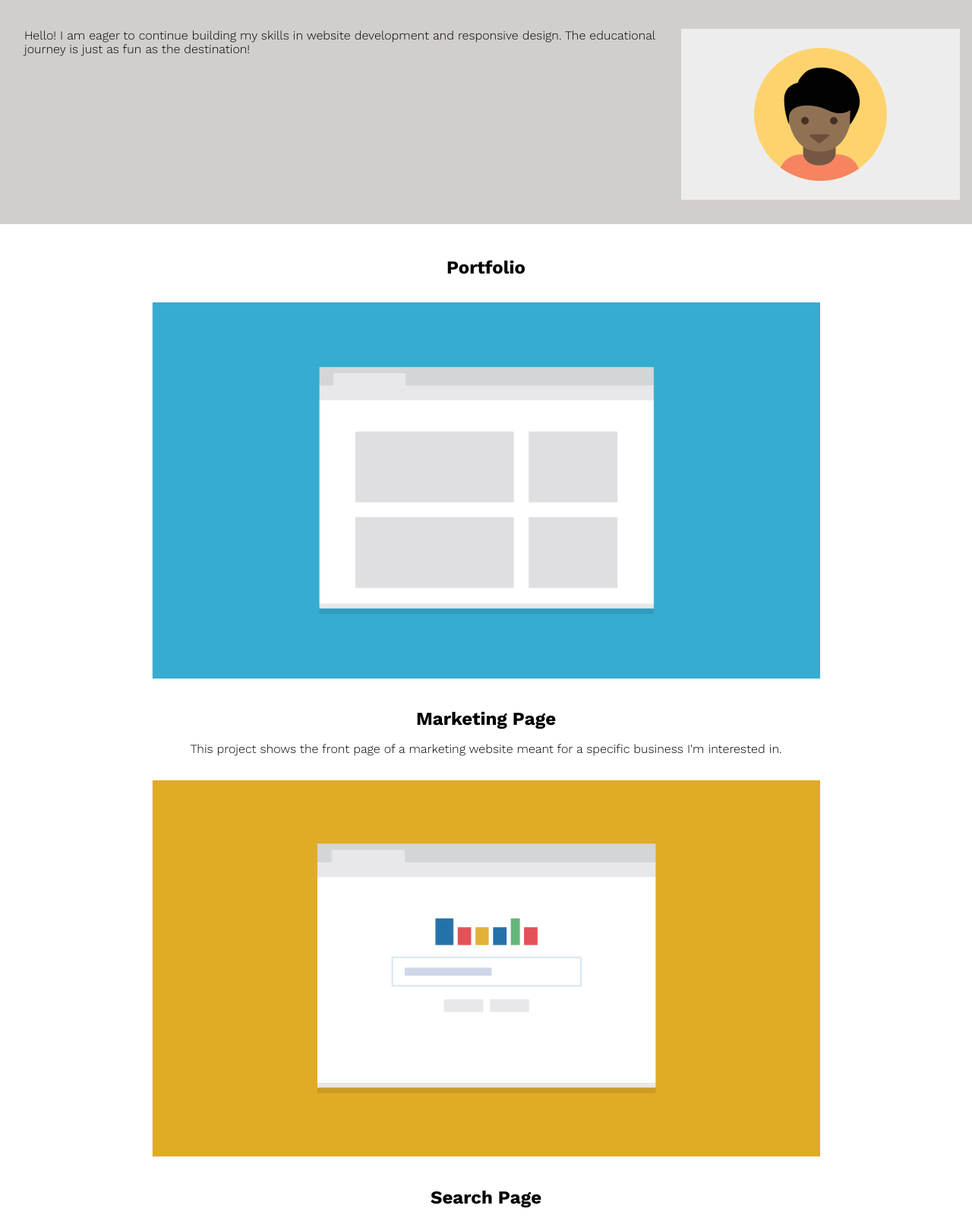
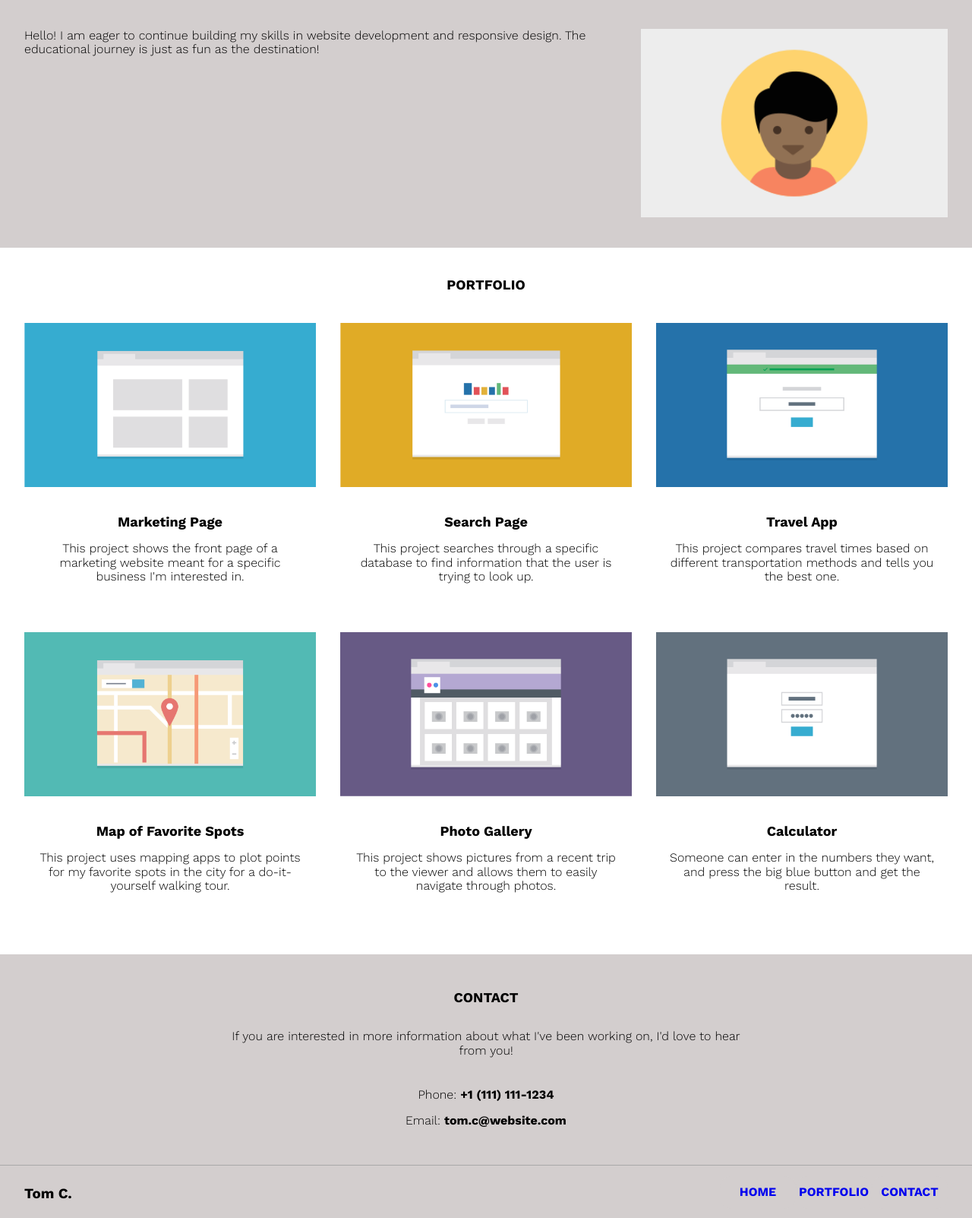
Before and after one commit to TMC50/responsive-layout-site, a plain HTML site: page index.html in a window 1280 px wide. Shown: the part 90-1693 px from the top of the page at 76% size. Drawn offline with nearby package versions, Linux system fonts and the light colour scheme.

Commit message:
Finalized HTML and updated CSS Media Queries

```diff
--- a/css/styles.css
+++ b/css/styles.css
@@ -10,7 +10,7 @@ html {
     font-weight: 300;
 }
 
-.main-header {
+.header-section {
     padding-left: 1rem;
     padding-right: 1rem;
 }
@@ -25,24 +25,33 @@ html {
 }
 
 .introduction {
-    padding-left: 1rem;
-    padding-right: 1rem;
-    padding-top: 2rem;
-    padding-bottom: 1rem;
+    padding: 1.5rem 1rem;
 }
 
-.main-contact, header, footer {
+.intro-image {
+    width: 80vw;
+}
+
+.contact-section, header, footer {
     background-color: rgb(211, 206, 206);
 }
 
 .portfolio-heading {
-    padding-top: 1em;
-    padding-bottom: 1rem;
+    padding-top: 1.5rem;
+    padding-bottom: 1.5rem;
 }
 
-.main-container {
+#portfolio {
+    text-transform: uppercase;
+}
+
+.content-section {
     padding-left: .5rem;
     padding-right: .5rem;
+    padding-bottom: 2rem;
+}
+
+.content1 {
     padding-bottom: 1rem;
 }
 
@@ -53,6 +62,7 @@ a {
 h2 {
     margin-bottom: 0;
     text-align: center;
+    font-size: 18px;
 }
 
 p {
@@ -77,26 +87,39 @@ img {
     display: none;
 }
 
-.main-contact {
-    padding-bottom: 2rem;
+.contact-section {
+    padding: 2rem 1rem;
 }
 
-.contact-item1, .contact-item2, .contact-item3 {
+#contact {
+    text-transform: uppercase;
+}
+
+.contact-item1 {
+    padding-top: 1rem;
+    padding-bottom: 2.5rem;
+    text-align: center;
+}
+
+.contact-item2, .contact-item3 {
     padding-bottom: 1rem;
     text-align: center;
 }
 
-.main-footer {
+.footer-section {
     border-top: 1px solid darkgray;
-    padding-left: 1rem;
-    padding-right: 1rem;
+    padding: .5rem 1rem;
+}
+
+.back-to-top {
+    font-weight: bold;
 }
 
 
 /*------FlexBox------*/
 
 
-.main-header {
+.header-section {
     display: flex;
     justify-content: center;
     flex-direction: column;
@@ -120,39 +143,57 @@ img {
     justify-content: center;
 }
 
-.main-container {
+.content-section {
     display: flex;
-    flex-wrap: wrap;
-    justify-content: center;
-    align-items: center;
+    flex-direction: column;
 }
 
-.main-contact {
+.contact-section {
     display: flex;
     flex-direction: column;
-    align-items: center;
+    justify-content: center;
 }
 
 .contact-items {
-    align-self: center;
     padding-top: 1rem;
 }
 
-.main-footer {
+.footer-section {
     display: flex;
     justify-content: space-between;
     align-items: center;
 }
 
 
-/*------Media Quiries------*/
+/*------Media Queries------*/
 
 @media (min-width: 768px) {
-    .main-container {
-        width: 70%;
-        max-width: 1023px;
-        margin: 0 auto;
+
+    .content-section {
+        padding-left: 0;
+        padding-right: 0;
+        margin-left: 1rem;
+        margin-right: 1rem;
+        display: flex;
+        flex-wrap: wrap;
+        flex-direction: row;
+        justify-content: space-between;
     }
+
+    .content1 {
+        width: 47vw;
+        padding-bottom: 2rem;
+    }
+
+    h2 {
+        font-size: 18px;
+    }
+
+    .header-section {
+        padding-top: 1rem;
+        padding-bottom: 2rem;
+    }
+
     .main-nav-top {
         display: flex;
         flex-direction: row;
@@ -168,10 +209,20 @@ img {
         display: flex;
         flex-direction: row-reverse;
         align-items: flex-start;
+        padding-left: 0;
+        padding-top: 0;
     }
 
     .intro-text {
         text-align: left;
+    }
+
+    .intro-image {
+        width: 35vw;
+    }
+
+    .contact-section {
+        padding: 2rem 10rem;
     }
 
     .main-nav-bottom {
@@ -186,16 +237,30 @@ img {
 }
 
 @media (min-width: 1024px) {
-    .main-container {
-        width: 70%;
-        margin: 0 auto;
+
+    .content-section {
+        padding-left: 1rem;
+        padding-right: 1rem;
+        margin-left: 1rem;
+        margin-right: 1rem;
+        display: flex;
+        flex-wrap: wrap;
+        flex-direction: row;
+        justify-content: space-between;
     }
 
-    .main-header {
+    .content1 {
+        width: 30vw;
+        padding-bottom: 2rem;
+    }
+
+    .header-section {
         display: flex;
         flex-direction: row;
         justify-content: space-between;
-        margin-left: 1rem;
+        padding-left: 2rem;
+        padding-right: 2rem;;
+        padding-bottom: 1rem;
     }
 
     .nav-item1, .nav-item2, .nav-item3 {
@@ -207,10 +272,23 @@ img {
         display: flex;
         flex-direction: row-reverse;
         align-items: flex-start;
+        justify-content: center;
+        padding-top: 0;
+        padding-left: 1rem;
+        padding-right: 2rem;
     }
 
     .intro-text {
         text-align: left;
+    }
+
+    .intro-image {
+        width: 45vw;
+    }
+
+    .contact-section {
+        padding-left: 18rem;
+        padding-right: 18rem;
     }
 
     .main-nav-bottom {
@@ -219,6 +297,11 @@ img {
         justify-content: space-between;
     }
 
+    .footer-section {
+        padding-left: 2rem;
+        padding-right: 2rem;
+    }
+
     .back-to-top {
         display: none;
     }
--- a/index.html
+++ b/index.html
@@ -15,12 +15,12 @@
 <body>
 
     <header>
-        <div class="main-header">
+        <div id="home" class="header-section">
             <h1>Tom C.</h1>
             <ul class="main-nav-top">
-                <li class="nav-item1"><a href="#top">HOME</a></li>
-                <li class="nav-item2"><a href="#">PORTFOLIO</a></li>
-                <li class="nav-item3"><a href="#bottom">CONTACT</a></li>
+                <li class="nav-item1"><a href="#home">HOME</a></li>
+                <li class="nav-item2"><a href="#portfolio">PORTFOLIO</a></li>
+                <li class="nav-item3"><a href="#contact">CONTACT</a></li>
             </ul>
         </div>
 
@@ -31,48 +31,48 @@
     </header>
 
     <main>
-        <h2 class="portfolio-heading">Portfolio</h2>
+        <h2 id="portfolio" class="portfolio-heading">Portfolio</h2>
 
-        <div class="main-container">
-            <div class="marketing">
+        <div class="content-section">
+            <div class="content1">
                 <img src="images/portfolio-1.png" alt="Blue background with a drawing of four boxes.">
                 <h2>Marketing Page</h2>
                 <p>This project shows the front page of a marketing website meant for a specific business I'm interested in.</p>
             </div>
 
-            <div class="search">
+            <div class="content1">
                 <img src="images/portfolio-2.png" alt="Yellow background with a drawing of a chart.">
                 <h2>Search Page</h2>
                 <p>This project searches through a specific database to find information that the user is trying to look up.</p>
             </div>
 
-            <div class="travel">
+            <div class="content1">
                 <img src="images/portfolio-3.png" alt="Blue background with a drawing of a website search bar.">
                 <h2>Travel App</h2>
                 <p>This project compares travel times based on different transportation methods and tells you the best one.</p>
             </div>
 
-            <div class="map">
+            <div class="content1">
                 <img src="images/portfolio-4.png" alt="Teal background with a drawing of a digital map.">
                 <h2>Map of Favorite Spots</h2>
                 <p>This project uses mapping apps to plot points for my favorite spots in the city for a do-it-yourself walking tour.</p>
             </div>
 
-            <div class="photo">
+            <div class="content1">
                 <img src="images/portfolio-5.png" alt="Purple background with a drawing of a photo gallery.">
                 <h2>Photo Gallery</h2>
                 <p>This project shows pictures from a recent trip to the viewer and allows them to easily navigate through photos.</p>
             </div>
 
-            <div class="calculator">
+            <div class="content1">
                 <img src="images/portfolio-6.png" alt="Gray background with a drawing of a calculator.">
                 <h2>Calculator</h2>
                 <p>Someone can enter in the numbers they want, and press the big blue button and get the result.</p>
             </div>
         </div>
 
-        <div class="main-contact">
-            <h2>Contact</h2>
+        <div class="contact-section">
+            <h2 id="contact">Contact</h2>
             <ul class="contact-items">
                 <li class="contact-item1">If you are interested in more information about what I've been working on, I'd love to hear from you!</li>
                 <li class="contact-item2">Phone&colon; <b>+1 (111) 111-1234</b></li>
@@ -81,15 +81,15 @@
         </div>
     </main>
 
-    <footer class="main-footer">
-        <h3>Tom C.</h2>
+    <footer class="footer-section">
+        <h3>Tom C.</h3>
         <nav>
-            <a class="back-to-top" href="#">BACK TO TOP</a>
+            <a class="back-to-top" href="#home">BACK TO TOP</a>
         </nav>
         <ul class="main-nav-bottom">
-            <li class="nav-item1"><a href="#">HOME</a></li>
-            <li class="nav-item2"><a href="#">PORTFOLIO</a></li>
-            <li class="nav-item3"><a href="#">CONTACT</a></li>
+            <li class="nav-item1"><a href="#home">HOME</a></li>
+            <li class="nav-item2"><a href="#portfolio">PORTFOLIO</a></li>
+            <li class="nav-item3"><a href="#contact">CONTACT</a></li>
         </ul>
     </footer>
 
```
Also changed, not shown: 1 other file.
